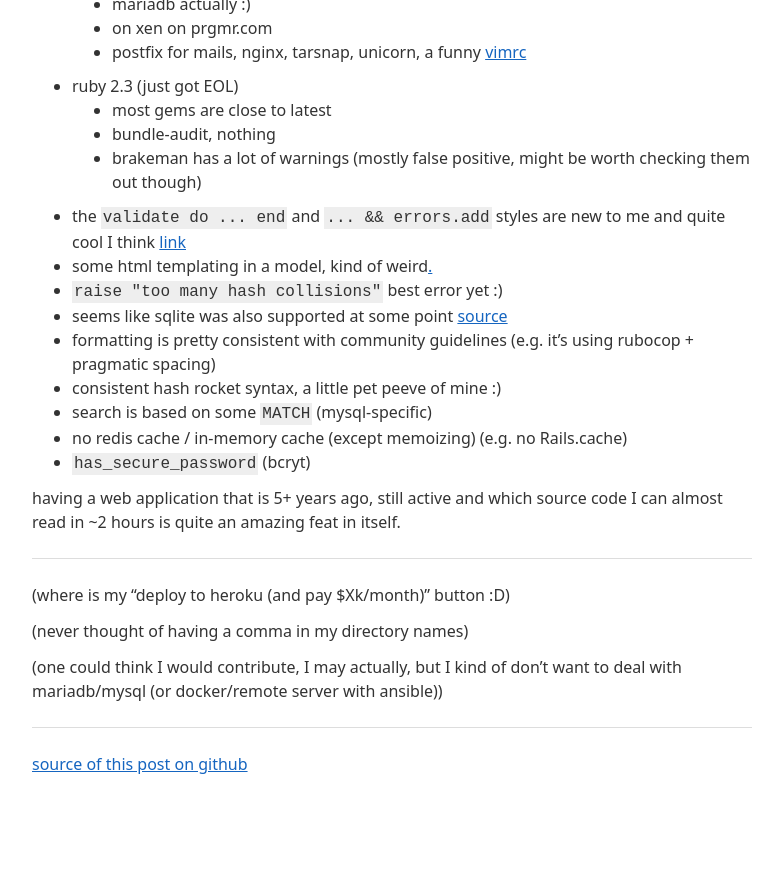
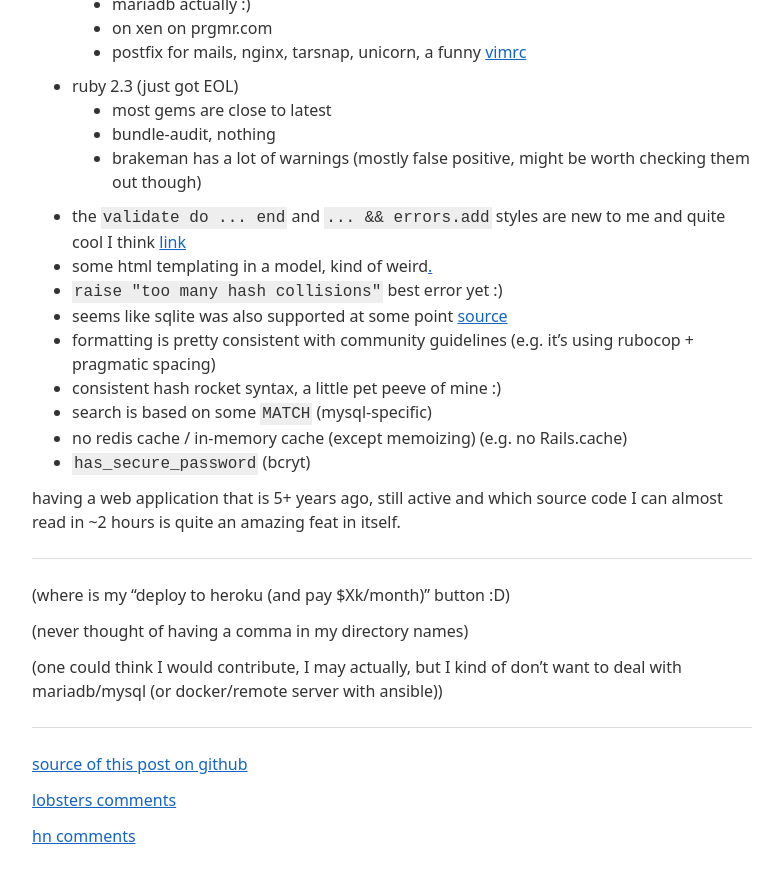
Before and after one commit to localhostdotdev/localhostdotdev.github.io, a Jekyll site: the page built from lobsters.md, in a window 1280 px wide and 900 px high, scrolled down 1881 px. Shown: the top 883 px of the window, without its empty margins (248-1031 px from the left). Built offline with Jekyll 4.4.1, drawn with Linux system fonts in a browser that asks for light colours; before the commit the page ends 2709 px from its top, so only the background shows below that.

Commit message:
add comments links

```diff
--- a/lobsters.md
+++ b/lobsters.md
@@ -94,3 +94,7 @@ having a web application that is 5+ years ago, still active and which source cod
 ---------
 
 [source of this post on github](https://github.com/localhostdotdev/localhostdotdev.github.io/blob/master/lobsters.md)
+
+[lobsters comments](https://lobste.rs/s/bb80bu/quick_scan_through_lobsters_s_source_code)
+
+[hn comments](https://news.ycombinator.com/item?id=19662444)
```
